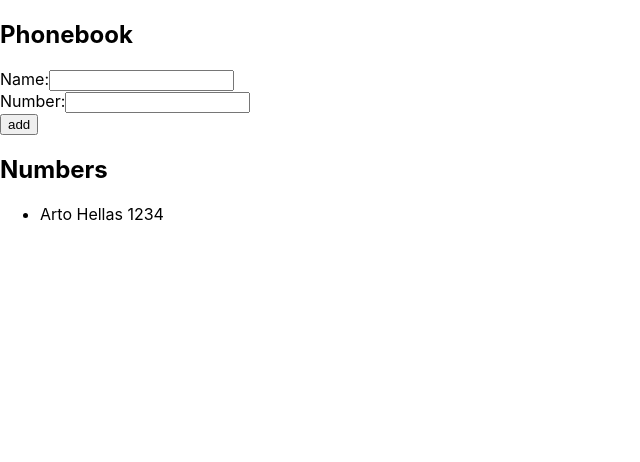
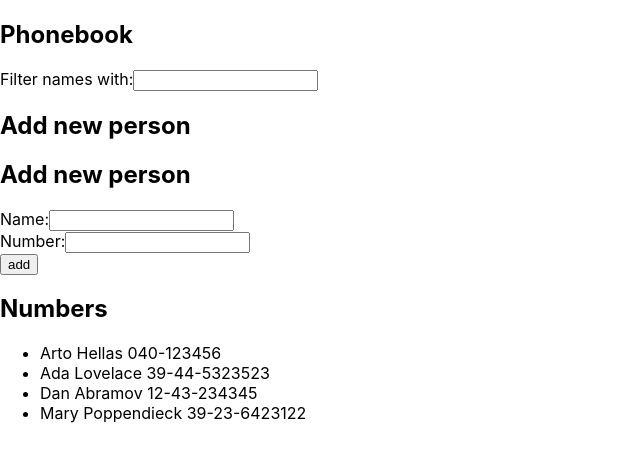
Before and after one commit to katya450/FullStackMooc2020_2, a React (Create React App) app: page / in a window 1280 px wide. Shown: the top 462 px of the page, without its empty margins (0-640 px from the left). Built offline with nearby package versions, Linux system fonts and the light colour scheme.

Commit message:
2.10 done

```diff
--- a/src/App.js
+++ b/src/App.js
@@ -1,8 +1,7 @@
-import React, { useState } from 'react'
-
-const Person = ({person}) => {
-return <li>{person.name} {person.number}</li>;
-}
+import React, { useState } from "react";
+import PersonForm from "./PersonForm";
+import FilterPersons from "./FilterPersons";
+import Persons from "./Persons";
 
 const App = () => {
 
@@ -10,60 +9,57 @@ const App = () => {
     event.preventDefault();
     const newPerson = {
       name: newName,
-      number: newNumber
-    }
-    const personsNames = persons.map(person => person.name)
-    if (personsNames.includes(newPerson.name)){
+      number: newNumber,
+    };
+    const personsNames = persons.map((person) => person.name);
+    if (personsNames.includes(newPerson.name)) {
       alert(`${newPerson.name} is already in phonebook you blind dumbass`);
     } else {
       setPersons(persons.concat(newPerson));
     }
-    setNewName('')
-    setNewNumber('')
-  }
+    setNewName("");
+    setNewNumber("");
+  };
 
   const handleNewNameChange = (event) => {
-    console.log("name: ", event.target.value);
-    setNewName(event.target.value)
-  }
+    setNewName(event.target.value);
+  };
 
   const handleNewNumberChange = (event) => {
-    console.log("number: ", event.target.value);
-    setNewNumber(event.target.value)
-  }
+    setNewNumber(event.target.value);
+  };
 
-  const [ persons, setPersons] = useState([
-    { name: 'Arto Hellas', number: 1234 }
-  ])
+  const handleFilter = (event) => {
+    console.log("filter: ", event.target.value);
+    return null;
+  };
 
-  const [ newName, setNewName ] = useState('')
-  const [ newNumber, setNewNumber ] = useState('')
+  const [persons, setPersons] = useState([
+    { name: "Arto Hellas", number: "040-123456" },
+    { name: "Ada Lovelace", number: "39-44-5323523" },
+    { name: "Dan Abramov", number: "12-43-234345" },
+    { name: "Mary Poppendieck", number: "39-23-6423122" },
+  ]);
+
+  const [newName, setNewName] = useState("");
+  const [newNumber, setNewNumber] = useState("");
 
   return (
     <div>
       <h2>Phonebook</h2>
-      <form onSubmit={addPerson}>
-        <div>
-          <label>Name:
-            <input value={newName} onChange={handleNewNameChange}/>
-          </label>
-          </div>
-          <div>
-          <label>Number:
-            <input value={newNumber} onChange={handleNewNumberChange}/>
-          </label>
-        </div>
-        <div>
-          <button type="submit">add</button>
-        </div>
-      </form>
+      <FilterPersons handleFilter={handleFilter} />
+      <h2>Add new person</h2>
+      <PersonForm
+        addPerson={addPerson}
+        handleNewNameChange={handleNewNameChange}
+        handleNewNumberChange={handleNewNumberChange}
+        newNumber={newNumber}
+        newName={newName}
+      />
       <h2>Numbers</h2>
-      <div>
-        <ul>{persons.map((person) => <Person person={person} key={person.name} />)}</ul>
-      </div>
+      <Persons persons={persons}/>
     </div>
-  )
+  );
+};
 
-}
-
-export default App
+export default App;
--- /dev/null
+++ b/src/FilterPersons.js
@@ -0,0 +1,15 @@
+import React, { useState } from "react";
+
+const FilterPersons = ({handleFilter}) => {
+
+  return (
+    <div>
+      <label>
+        Filter names with:
+        <input value="" onChange={handleFilter} />
+      </label>
+    </div>
+  );
+};
+
+export default FilterPersons;
--- /dev/null
+++ b/src/Person.js
@@ -0,0 +1,11 @@
+import React from "react";
+
+const Person = ({ person }) => {
+    return (
+      <li>
+        {person.name} {person.number}
+      </li>
+    );
+  };
+
+  export default Person;
--- /dev/null
+++ b/src/PersonForm.js
@@ -0,0 +1,29 @@
+import React from "react";
+
+const PersonForm = ({ newName, newNumber, addPerson, handleNewNameChange, handleNewNumberChange}) => {
+
+  return (
+    <div>
+      <h2>Add new person</h2>
+      <form onSubmit={addPerson}>
+        <div>
+          <label>
+            Name:
+            <input value={newName} onChange={handleNewNameChange} />
+          </label>
+        </div>
+        <div>
+          <label>
+            Number:
+            <input value={newNumber} onChange={handleNewNumberChange} />
+          </label>
+        </div>
+        <div>
+          <button type="submit">add</button>
+        </div>
+      </form>
+    </div>
+  );
+};
+
+export default PersonForm;
--- /dev/null
+++ b/src/Persons.js
@@ -0,0 +1,17 @@
+import React from "react";
+import Person from "./Person";
+
+const Persons = ({persons}) => {
+
+  return (
+    <div>
+      <ul>
+        {persons.map((person) => (
+          <Person person={person} key={person.name} />
+        ))}
+      </ul>
+    </div>
+  );
+};
+
+export default Persons;
```
